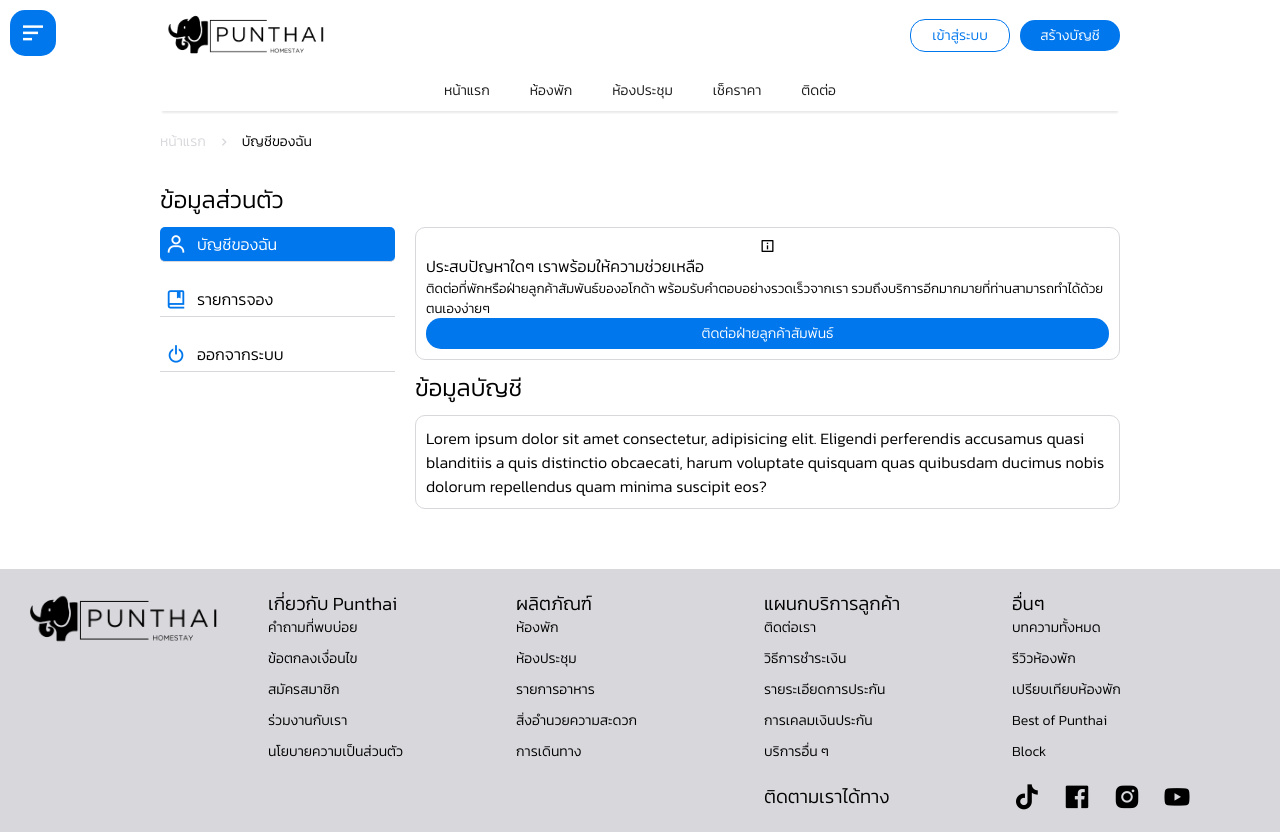
After one commit to Monparty/project-punthai, a PHP site: page /views/pages/userAccount.php in a window 1280 px wide. The commit adds this page. Run offline with PHP 8.4, Linux system fonts and the light colour scheme; some libraries are stand-ins or nearby versions.

```diff
--- a/admin/pages/room/roomList.php
+++ b/admin/pages/room/roomList.php
@@ -7,10 +7,10 @@ $query = mysqli_query( $c, $sql );
 
 // ลบข้อมูล
 if (isset($_REQUEST['delete'])) {
-    $id = $_REQUEST['delete'];
+    $room_id = $_REQUEST['delete'];
 
-    $delete_stmt = $conn->prepare('DELETE FROM rooms WHERE id = :id');
-    $delete_stmt->bindParam(':id', $id);
+    $delete_stmt = $conn->prepare('DELETE FROM rooms WHERE room_id = :room_id');
+    $delete_stmt->bindParam(':room_id', $room_id);
     $delete_stmt->execute();
 
     echo '<script>
--- a/views/layouts/header.php
+++ b/views/layouts/header.php
@@ -17,7 +17,6 @@
     align-items: center;
     justify-content: space-around;
     gap: 10px;
-    width: 100px;
     padding: 5px 20px;
     border-radius: 5px;
     transition: .2s;
@@ -79,11 +78,11 @@
           <i class='bx bx-chevron-down'></i>
         </div>
         <div id="myDropdown" class="dropdown-content">
-          <a href="payment.php" class="btn__group">
+          <a href="userAccount.php" class="btn__group">
             <i class='bx bx-user'></i>
             แก้ไขข้อมูลส่วนตัว
           </a>
-          <a href="payment.php" class="btn__group">
+          <a href="userBooking.php" class="btn__group">
             <i class="bx bx-book-bookmark"></i>
             การจองของฉัน
           </a>
--- a/views/pages/roomDetail.php
+++ b/views/pages/roomDetail.php
@@ -55,7 +55,7 @@ if ($_SERVER["REQUEST_METHOD"] == "POST") {
             title: "บันทึกข้อมูลการจองสำเร็จ",
             type: "success"
         }, function() {
-            window.location = "payment.php";
+            window.location = "payment.php?room_id=' . $room_id . '";
         });
         }, 1000);
       </script>';
--- a/views/pages/roomList.php
+++ b/views/pages/roomList.php
@@ -3,7 +3,7 @@ include ("../../config/config.php");
 session_start();
 
 
-$sql = "SELECT * FROM rooms";
+$sql = "SELECT * FROM rooms WHERE booking_status = 'จอง'";
 $query = mysqli_query( $c, $sql );
 
 // ใช้แสดงรูปภาพ
--- /dev/null
+++ b/views/pages/userAccount.html
@@ -0,0 +1,137 @@
+<!DOCTYPE html>
+<html lang="en">
+  <head>
+    <meta charset="UTF-8" />
+    <meta name="viewport" content="width=device-width, initial-scale=1.0" />
+    <title>บัญชีของฉัน</title>
+    <link rel="icon" type="image/x-icon" href="../../imgs/logoIcon.png">
+    <link rel="stylesheet" href="../../css/main.css">
+    <link href="https://unpkg.com/boxicons@2.1.4/css/boxicons.min.css" rel="stylesheet" />
+    <style>
+      main {
+        display: grid;
+        row-gap: 30px;
+      }
+
+      section {
+        margin-bottom: 60px;
+      }
+
+      .boxContainer {
+        display: grid;
+        grid-template-columns: 2fr 6fr;
+        column-gap: 20px;
+      }
+
+      .leftBar {
+        display: flex;
+        flex-direction: column;
+        row-gap: 20px;
+
+
+        & a {
+          display: flex;
+          align-items: center;
+          padding: 5px;
+          gap: 10px;
+          font-size: 16px;
+          border-bottom: 1px solid var(--gray);
+
+          & i {
+            font-size: 22px;
+            color: var(--blue);
+          }
+        }
+      }
+
+      .leftBarActive {
+        background: var(--blue);
+        color: var(--white);
+        border-radius: 5px;
+
+        & i {
+          color: var(--white) !important
+        }
+      }
+
+      .container__lists {
+        display: flex;
+        flex-direction: column;
+        row-gap: 10px;
+      }
+
+      @media screen and (max-width: 576px) {
+        .boxContainer {
+          grid-template-columns: 1fr;
+          row-gap: 30px;
+        }
+
+        .borderBox {
+          grid-template-columns: 1fr;
+          width: 500px;
+          row-gap: 10px;
+          text-align: center;
+
+          & .helpBtn {
+            display: flex;
+            align-items: center;
+            justify-content: center;
+
+            & a {
+              width: 200px;
+            }
+          }
+        }
+      }
+    </style>
+  </head>
+  <body>
+    <?php include("../layouts/header.php"); ?>
+    <?php include("../layouts/navbar.html"); ?>
+    <?php include("../layouts/sidebar.html"); ?>
+
+    <main class="container">
+      <div class="breadcrumbs">
+        <a style="color: var(--gray)" href="homePage.php">หน้าแรก</a>
+        <i class="bx bx-chevron-right" style="color: var(--gray)"></i>
+        <a>บัญชีของฉัน</a>
+      </div>
+
+      <section>
+        <h2 style="margin-bottom: 10px">ข้อมูลส่วนตัว</h2>
+        <div class="boxContainer">
+          <div class="leftBar">
+            <a href="userAccount.php" class="leftBarActive"><i class='bx bx-user'></i> บัญชีของฉัน</a>
+            <a href="userBooking.php"><i class="bx bx-book-bookmark"></i> รายการจอง</a>
+            <a href="logout.php"><i class='bx bx-power-off'></i> ออกจากระบบ</a>
+          </div>
+          <div class="container__lists">
+            <div class="borderBox">
+              <div class="icon" style="text-align: center;">
+                <i class='bx bx-info-square'></i>
+              </div>
+              <div class="boxHelpTitle">
+                <h4>
+                  ประสบปัญหาใดๆ เราพร้อมให้ความช่วยเหลือ
+                </h4>
+                <h5>
+                  ติดต่อที่พักหรือฝ่ายลูกค้าสัมพันธ์ของอโกด้า พร้อมรับคำตอบอย่างรวดเร็วจากเรา รวมถึงบริการอีกมากมายที่ท่านสามารถทำได้ด้วยตนเองง่ายๆ
+                </h5>
+              </div>
+              <div class="helpBtn">
+                <a href="#" class="button">ติดต่อฝ่ายลูกค้าสัมพันธ์</a>
+              </div>
+            </div>
+            <h2>ข้อมูลบัญชี</h2>
+            <div class="borderBox">
+              Lorem ipsum dolor sit amet consectetur, adipisicing elit. Eligendi perferendis accusamus quasi blanditiis a quis distinctio obcaecati, harum voluptate quisquam quas quibusdam ducimus nobis dolorum repellendus quam minima suscipit eos?
+            </div>
+          </div>
+        </div>
+      </section>
+    </main>
+    <?php include("../layouts/footer.html"); ?>
+
+    <script src="../js/script.js"></script>
+  </body>
+</html>
--- /dev/null
+++ b/views/pages/userAccount.php
@@ -0,0 +1,9 @@
+<?php
+include ("../../config/config.php");
+session_start();
+
+
+
+
+include ("userAccount.html");
+?>
```
Also changed, not shown: views/pages/payment.html (+17 -13 lines), views/pages/payment.php (+35 -0 lines), views/pages/userBooking.html (added, +137 -0 lines), views/pages/userBooking.php (added, +9 -0 lines).
